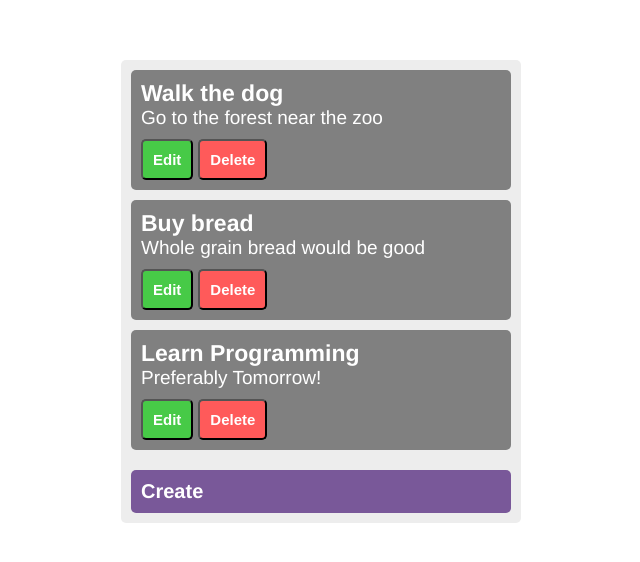
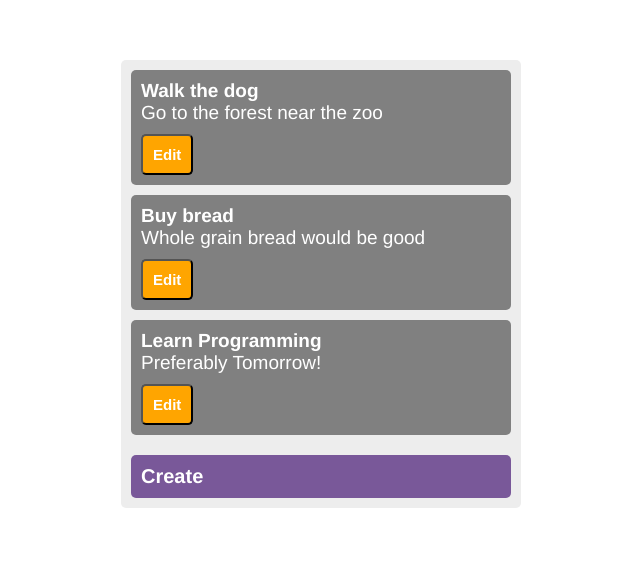
Before and after one commit to John-Lane-2019/vue_course, a Vue app: page / in a window 1280 px wide. Shown: the top 562 px of the page, without its empty margins (319-959 px from the left). Built offline with nearby package versions, Linux system fonts and the light colour scheme.

Commit message:
Lesson 48 Display Edit Form For Todo

```diff
--- a/src/App.vue
+++ b/src/App.vue
@@ -70,7 +70,13 @@
   font-weight: bold;
 }
 
-.app-form.label {
+/* .app-form.label {
+  display: block;
+  font-size: 18px;
+  font-weight: bold;
+} */
+
+.label {
   display: block;
   font-size: 18px;
   font-weight: bold;
@@ -92,10 +98,10 @@
   background: green !important;
 }
 .is-warning {
-  background-color: #47ca47;
+  background-color: orange;
 }
 .is-danger {
-  background-color: #ff5a5a;
+  background-color: red;
 }
 .app-button:hover {
   cursor: pointer;
--- a/src/components/TodoCreate.vue
+++ b/src/components/TodoCreate.vue
@@ -14,7 +14,7 @@
               v-model="form.description"
               class="form-input"
               type="text"
-              rows="5"
+              rows="2"
               cols="30">
             </textarea>
             <div class="app-error">
--- a/src/components/TodoItem.vue
+++ b/src/components/TodoItem.vue
@@ -1,5 +1,5 @@
 <template>
-    <div class="todo-item">
+  <div v-if="!editMode" class="todo-item">
     <div class="todo-item-content">
       <div class="todo-item-content-title">
         {{title}}
@@ -9,11 +9,34 @@
       </div>
     </div>
     <button
-      @click="editTodo"
-      class="app-button is-warning">Edit</button>
+      @click="editMode = true"
+      class="app-button is-warning">
+      Edit
+    </button>
+  </div>
+  <div v-else class="todo-item">
+    <form class="app-form">
+      <div class="form-control">
+        <label class="label">Title</label>
+        <input
+          class="form-input"
+          type="text"/>
+      </div>
+      <div class="form-control form-control-last">
+        <label class="label">Description</label>
+        <textarea
+          class="form-input"
+          rows="5"
+          cols="30">
+        </textarea>
+      </div>
+      <button
+        @click="editMode = false"
+        class="app-button is-warning">Update</button>
       <button
         @click="deleteTodo"
         class="app-button is-danger">Delete</button>
+    </form>
   </div>
 </template>
 <script>
@@ -21,30 +44,40 @@
   props: {
     title: {
       type: String,
-            required: true
+      required: true,
     },
     description: {
       type: String,
-            required: true
-        }
+      required: true,
+    },
+  },
+  data() {
+    return {
+      editMode: false,
+    };
   },
   methods: {
-      deleteTodo(){
-        alert('Deleting todo.')
+    deleteTodo() {
+      alert("Deleting todo.");
     },
     editTodo() {
-        alert('Editingg todo.')
-      }
-    }
-}
+      alert("Editing todo.");
+    },
+  },
+};
 </script>
 <style scoped>
 .app-button {
   font-size: 15px;
 }
+
 .app-button.is-warning {
   margin-right: 5px;
 }
+
+/* .app-button.is-danger {
+  margin-right: 5px;
+} */
 .todo-item {
   background-color: gray;
   min-height: 70px;
@@ -53,14 +86,13 @@
   color: white;
   border-radius: 5px;
   font-size: 23px;
-
 }
-.todo-item-content{
+.todo-item-content {
   margin-bottom: 10px;
 }
 .todo-item-content-title {
+  font-size: 19px;
   font-weight: bold;
-
 }
 .todo-item-content-description {
   font-size: 19px;
```
Lines whose indentation alone changed are shown as unchanged.
